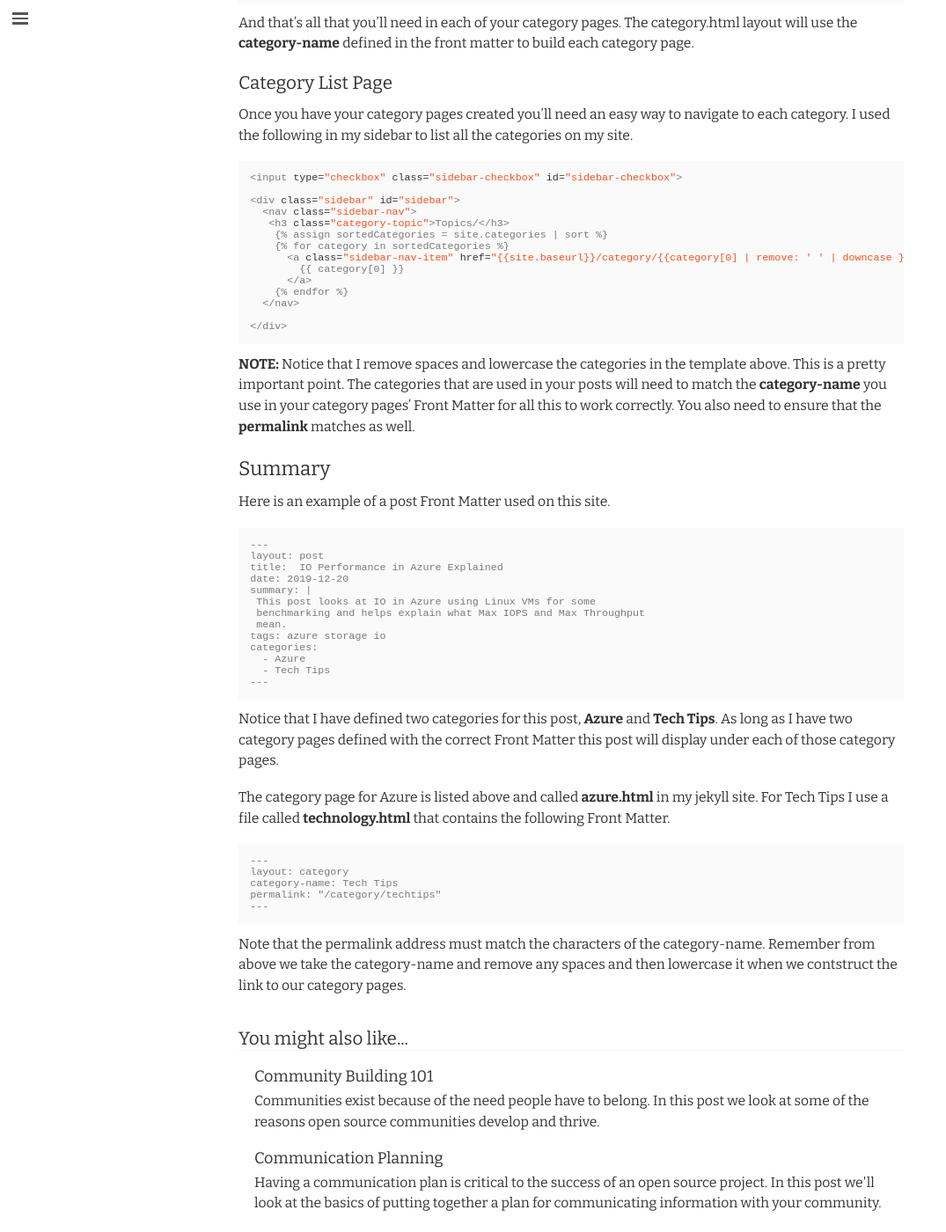
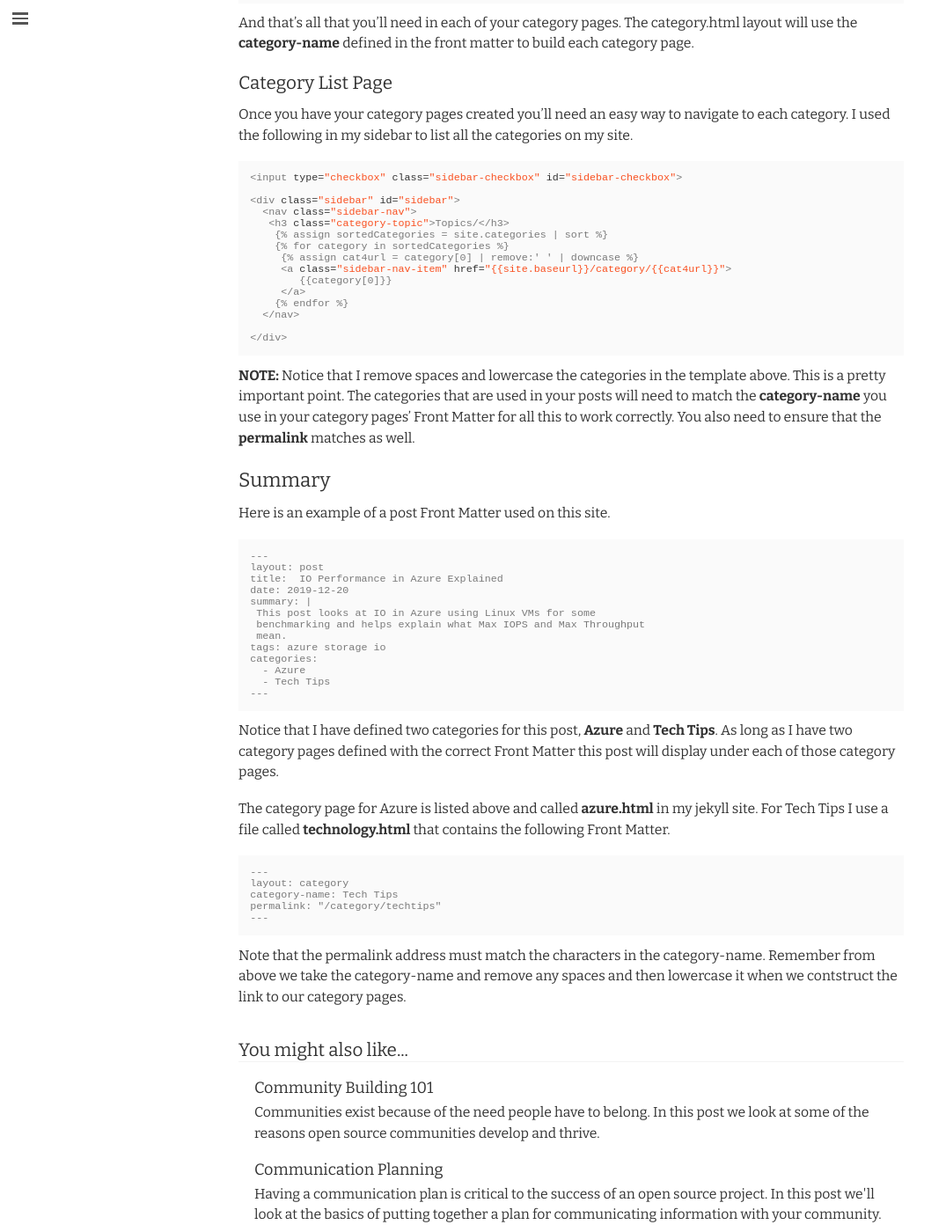
Before and after one commit to brentmcconnell/brentmcconnell.github.io, a Jekyll site: the page built from _posts/2020-03-11-jekyll-categories.md, in a window 1280 px wide and 1400 px high, scrolled down 1519 px. Shown: the whole window at 88% size, without its empty margins (0-1075 px from the left). Built offline with Jekyll 4.4.1, drawn with Linux system fonts in a browser that asks for light colours; nearby versions of some CDN libraries; some web fonts are replaced.

Commit message:
shortened lines for example

````diff
--- a/_includes/sidebar.html
+++ b/_includes/sidebar.html
@@ -25,7 +25,8 @@
    <h3 class="category-topic">Topics/</h3>
     {% assign sortedCategories = site.categories | sort %}
     {% for category in sortedCategories %}
-      <a class="sidebar-nav-item" href="{{site.baseurl}}/category/{{category[0] | remove: ' ' | downcase }}">{{ category[0] }}</a>
+     {% assign cat4url = category[0] | remove:' ' | downcase %}
+     <a class="sidebar-nav-item" href="{{site.baseurl}}/category/{{cat4url}}">{{category[0]}}</a>
     {% endfor %}
   </nav>
 
--- a/_posts/2020-03-11-jekyll-categories.md
+++ b/_posts/2020-03-11-jekyll-categories.md
@@ -107,9 +107,10 @@ my site.
    <h3 class="category-topic">Topics/</h3>
     {% assign sortedCategories = site.categories | sort %}
     {% for category in sortedCategories %}
-      <a class="sidebar-nav-item" href="{{site.baseurl}}/category/{{category[0] | remove: ' ' | downcase }}">
-        {{ category[0] }}
-      </a>
+     {% assign cat4url = category[0] | remove:' ' | downcase %}
+     <a class="sidebar-nav-item" href="{{site.baseurl}}/category/{{cat4url}}">
+        {{category[0]}}
+     </a>
     {% endfor %}
   </nav>
 
@@ -161,6 +162,6 @@ permalink: "/category/techtips"
 ```
 {%endraw%}
 
-Note that the permalink address must match the characters of the category-name.
+Note that the permalink address must match the characters in the category-name.
 Remember from above we take the category-name and remove any spaces and then
 lowercase it when we contstruct the link to our category pages.
````
